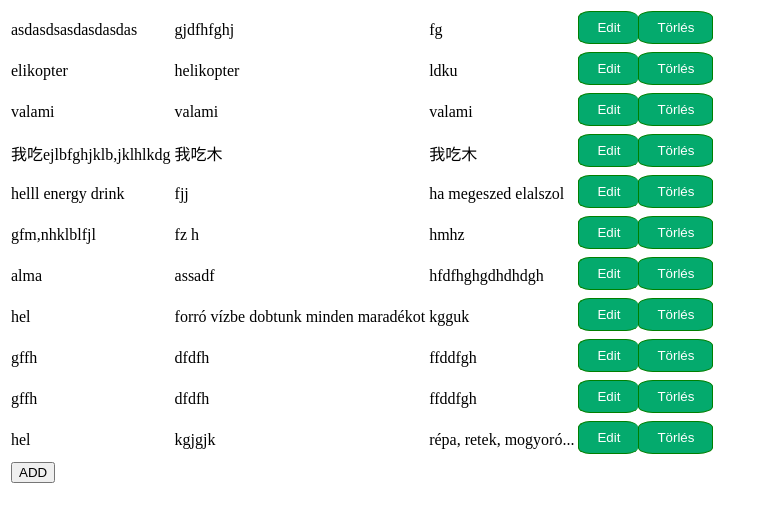
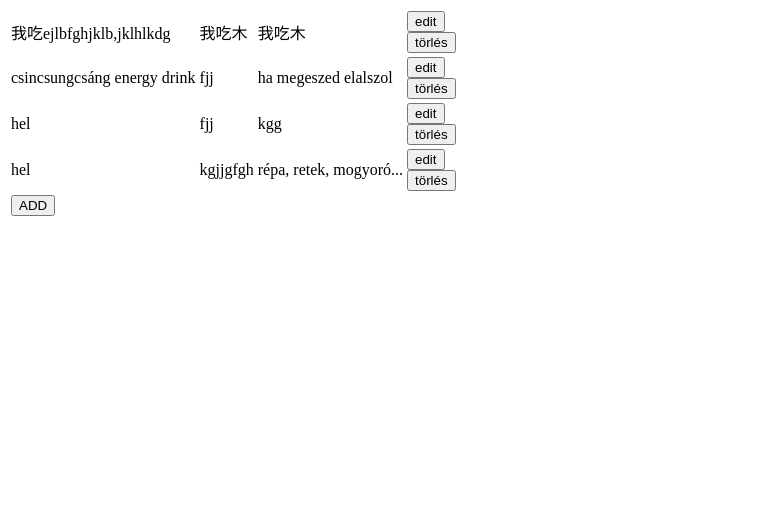
Before and after one commit to Bernat00/flaskProject_v2, a Flask app: page /edit in a window 1280 px wide. Shown: the top 522 px of the page, without its empty margins (0-765 px from the left). Run offline with Flask 3, Linux system fonts and the light colour scheme.

Commit message:
má nincs nagyon try de az edit nem mükszik és az add fura, az error handelleing se akar működni

```diff
--- a/app.py
+++ b/app.py
@@ -16,46 +16,54 @@ def etlap():
 @app.route('/add', methods={'GET', 'POST'})
 def uj_etel():
     if request.method == "POST":
-        nev = request.form["name"]
+        name = request.form["name"]
         leiras = request.form["leiras"]
         allergen = request.form["allergen"]
-        valami = [nev, leiras, allergen]
+        valami = {
+            name: 'name',
+            leiras: 'leiras',
+            allergen: 'allergen'
+        }
         foods.add(foods_path, valami)
     return render_template('add.html')
 
 
 @app.route('/edit', methods={'GET', 'POST'})
-def edit_etel(is_add=False, is_edit=False, etelek=None):
+def edit_etel(is_add=False, etelek=None, who_is_edited=None, errors=None):
     if etelek is None:
         etelek = foods.load(foods_path)
 
-    for etel in etelek:
-        etel['is_edit'] = False
+    if who_is_edited is not None:
+        for etel in etelek:
+            if etel['id'] == who_is_edited:
+                etel['is_edit'] = True
+            else:
+                etel['is_edit'] = False
+    else:
+        for etel in etelek:
+            etel['is_edit'] = False
 
-    if request.method == "POST":
-        try:
-            for etel in etelek:
-                if etel['id'] == int(request.form["edit.change"]):        #ez még mindig nem túl jó
-                    etel['is_edit'] = True
-
-        except:...
-        try:
-            edit_change()
-            return redirect(url_for('edit_etel'))
-        except:...
-    # return render_template(url_for(etel_add))
-
-    return render_template('edit.html', etelek=etelek, is_add=is_add, is_edit=is_edit)
+    return render_template('edit.html', etelek=etelek, is_add=is_add, errors=errors)
 
 
-def edit_change():
-    save_id = request.form['id']
-    name = request.form['name']
-    leiras = request.form['leiras']
-    allergen = request.form['allergen']
-    data = [name, leiras, allergen]
+@app.route('/edit/change/<int:food_id>', methods={'GET', 'POST'})  # nem értem pontosan mit csinál ez <valami>
+def edit_change(food_id):
+    etelek = foods.load(foods_path)
 
-    foods.change(foods_path, save_id, data)
+    if request.method == 'POST':
+        name = request.form['name']
+        leiras = request.form['leiras']
+        allergen = request.form['allergen']
+        data = [name, leiras, allergen]
+        foods.change(foods_path, food_id, data)
+
+    return edit_etel(etelek=etelek, who_is_edited=food_id)
+
+
+@app.route(f'/edit/del/<food_nev>', methods={'POST'})
+def etel_del(food_nev):
+    foods.delete(foods_path, food_nev)
+    return redirect(url_for('edit_etel'))
 
 
 @app.route('/edit/add', methods={'GET', 'POST'})
@@ -64,13 +72,13 @@ def etel_add():
         nev = request.form["name"]
         leiras = request.form["leiras"]
         allergen = request.form["allergen"]
-        data = {'name':nev,
-                  'leiras': leiras,
-                  'allergen': allergen}
+        data = {'name': nev,
+                'leiras': leiras,
+                'allergen': allergen}
         if foods.error_handling(data) is None:
             foods.add(foods_path, data)
-        return edit_etel(error=foods.error_handling(data)) #kéne ilyen több helyre is és az alert
-    return edit_etel(True)
+        return edit_etel(errors=foods.error_handling(data))  # kéne ilyen több helyre is és az alert
+    return edit_etel(is_add=True)
 
 
 # @app.route(f'edit/{változó}')
--- a/foods.py
+++ b/foods.py
@@ -41,7 +41,7 @@ def add(path, kaja):
         kelid = 0
 
     with open(path, 'a', encoding='UTF-8') as file:
-        kaja = '\n' + kaja[name] + ';' + kaja[leiras] + ';' + kaja[allergen] + ';' + str(kelid + 1)
+        kaja = '\n' + kaja['name'] + ';' + kaja['leiras'] + ';' + kaja['allergen'] + ';' + str(kelid + 1)
         file.write(kaja)
 
 
@@ -91,9 +91,22 @@ def change(path, mi_kell, data):
 
 
 def error_handling(data):
+    data_on_disk = load('templates/foods.csv')
+    errors = []
+    names = []
+
+    for i in data_on_disk:
+        names.append(i)
+
     if data['name'] == '':
-        return 'no_name'
+        errors.append('no_name')
     if data['allergen'] == '':
-        return 'no_allergen'
+        errors.append('no_allergen')
     if data['leiras'] == '':
-        return 'no_leiras'
+        errors.append('no_leiras')
+
+
+    if data['name'] in names:
+        errors.append('same_name')
+
+    print(errors)
--- a/templates/edit.html
+++ b/templates/edit.html
@@ -36,19 +36,20 @@
 <table>
     {% for etel in etelek %}
         {% if etel.is_edit == False %}
-            <form name="view" method="post">
                 <tr>
+                    <form name="view" method="post">
                     <td>{{ etel.nev }}</td>
                     <td>{{ etel.leiras }}</td>
                     <td>{{ etel.allergen }}</td>
-                    {% if is_add == False %}
-                    <td class="btn-group">
-                        <button name="edit.change" type="submit" value="{{ etel.id }}">Edit</button>
-                        <button name="edit.del" type="submit" value="{{ etel.id }}">Törlés</button>
+                    </form>
+                    <td>
+                        <button type="button" onclick="location.href='{{ url_for('edit_change', food_id=etel.id) }}'" {% if is_add == True %}disabled{% endif %}>edit</button>
+
+                        <form action="{{ url_for('etel_del', food_nev=etel.nev) }}" onsubmit="return confirm('Biztosan törli ezt: {{ etel.nev }}?')" method="post">
+                            <button type="submit" {% if is_add == True %}disabled{% endif %}>törlés</button>
+                        </form>
                     </td>
-                    {% endif %}
                 </tr>
-            </form>
         {% else %}
             <form method="post">
                 <tr>
--- a/templates/foods.csv
+++ b/templates/foods.csv
@@ -1,12 +1,5 @@
 nev;leiras;allergenek
-asdasdsasdasdasdas;gjdfhfghj;fg;1
-elikopter;helikopter;ldku;2
-valami;valami;valami;3
-我吃ejlbfghjklb,jklhlkdg;我吃木;我吃木;4
-helll energy drink;fjj;ha megeszed elalszol;5
-gfm,nhklblfjl;fz h;hmhz;6
-alma;assadf;hfdfhghgdhdhdgh;7
-hel;forró vízbe dobtunk minden maradékot;kgguk;8
-gffh;dfdfh;ffddfgh;9
-gffh;dfdfh;ffddfgh;10
-hel;kgjgjk;répa, retek, mogyoró...;11
+我吃ejlbfghjklb,jklhlkdg;我吃木;我吃木;1
+csincsungcsáng energy drink;fjj;ha megeszed elalszol;2
+hel;fjj;kgg;3
+hel;kgjjgfgh;répa, retek, mogyoró...;4
```
